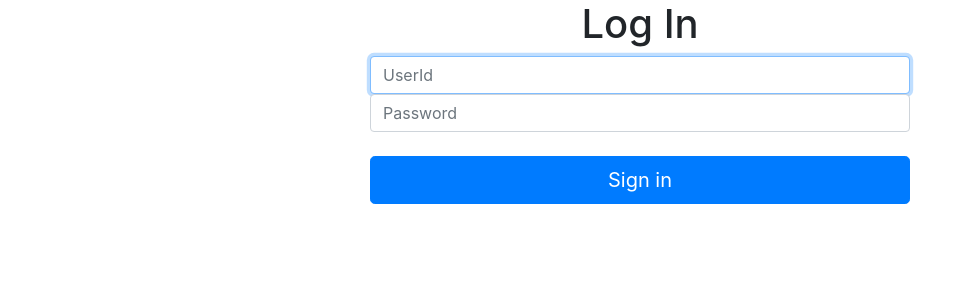
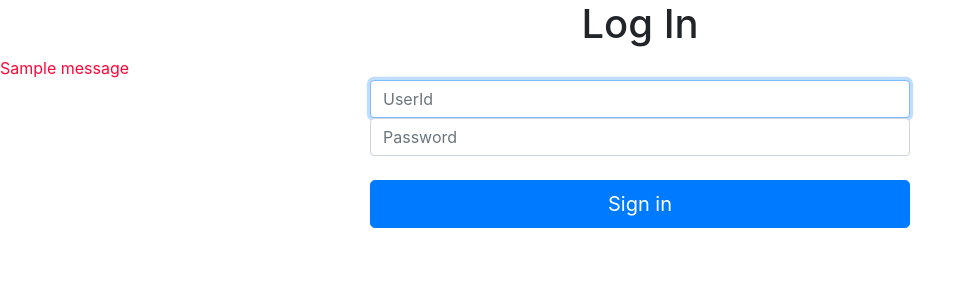
Before and after one commit to daniera3/NEDD-API-server, a Flask app: page /login in a window 1280 px wide. Shown: the part 56-356 px from the top of the page, without its empty margins (0-976 px from the left). Run offline with Flask 2, Linux system fonts and the light colour scheme; tables that the repository leaves empty hold one stand-in row (values such as "Sample post"); one stand-in notice (Sample message) is shown; some libraries are stand-ins or nearby versions.

Commit message:
gui registar and login fix

```diff
--- a/templates/index.html
+++ b/templates/index.html
@@ -86,7 +86,9 @@
 {% block header %}
 
      {% endblock %}
-
+  {% for message in get_flashed_messages() %}
+    <div style="color:#ff0738" class="flash">{{ message }}</div>
+  {% endfor %}
 
 {% block content %}
      {% endblock %}
--- a/templates/login.html
+++ b/templates/login.html
@@ -21,5 +21,4 @@
         </div>
     </div>
   </form>
-  <p style="color:red"> {{ massge }} </p>
 {% endblock %}
--- a/templates/register.html
+++ b/templates/register.html
@@ -9,7 +9,7 @@
     <div class="row justify-content-md-center" >
         <form method="post" action="{{ url_for('Register_data') }}">
             <div class="container">
-                <input type="text" name="Register_New_User" id="Register_New_User" class="form-control" placeholder="UserId" required autofocus>
+                <input type="text" name="Register_New_User" id="Register_New_User" class="form-control" placeholder="User" required autofocus>
                 <input type="text" name="Register_New_Password" id="Register_New_Password" class="form-control" placeholder="Password" required autofocus>
                 <div class="container">
                         <div class="row justify-content-md-center" >
--- a/websiteTest.py
+++ b/websiteTest.py
@@ -1,6 +1,6 @@
 # A very simple Flask Hello World app for you to get started with...
 
-from flask import Flask,render_template,request,session,url_for,redirect,json
+from flask import Flask,render_template,request,session,url_for,redirect,json,flash
 import requests
 from os import urandom
 from json import dumps
@@ -50,6 +50,8 @@ def handle_data():
         session['username'] = request.form['inputIdMain']
         session['permissions']=response['PERMISSIONS']
         return redirect(url_for('index'))
+    message="NEED WIRTE SOMTHING HER FOR ERORR"
+    flash(message, category='erorr')
     return redirect(url_for('login'))
 
 
@@ -69,6 +71,8 @@ def Register_data():
         session['username'] = request.form['Register_New_User']
         session['permissions']=permissions.upper()
         return redirect(url_for('index'))
+    message="NEED WIRTE SOMTHING HER FOR ERORR"
+    flash(message, category='erorr')
     return redirect(url_for('register'))
 
 
```
